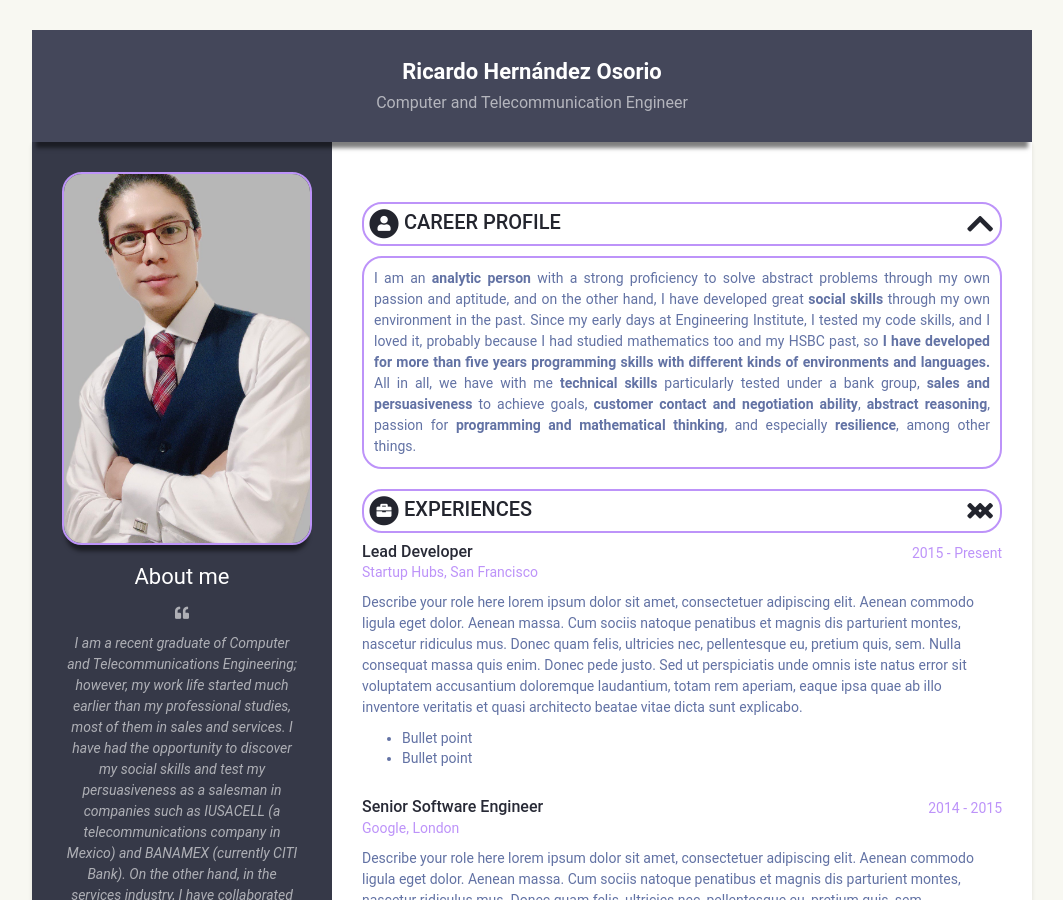
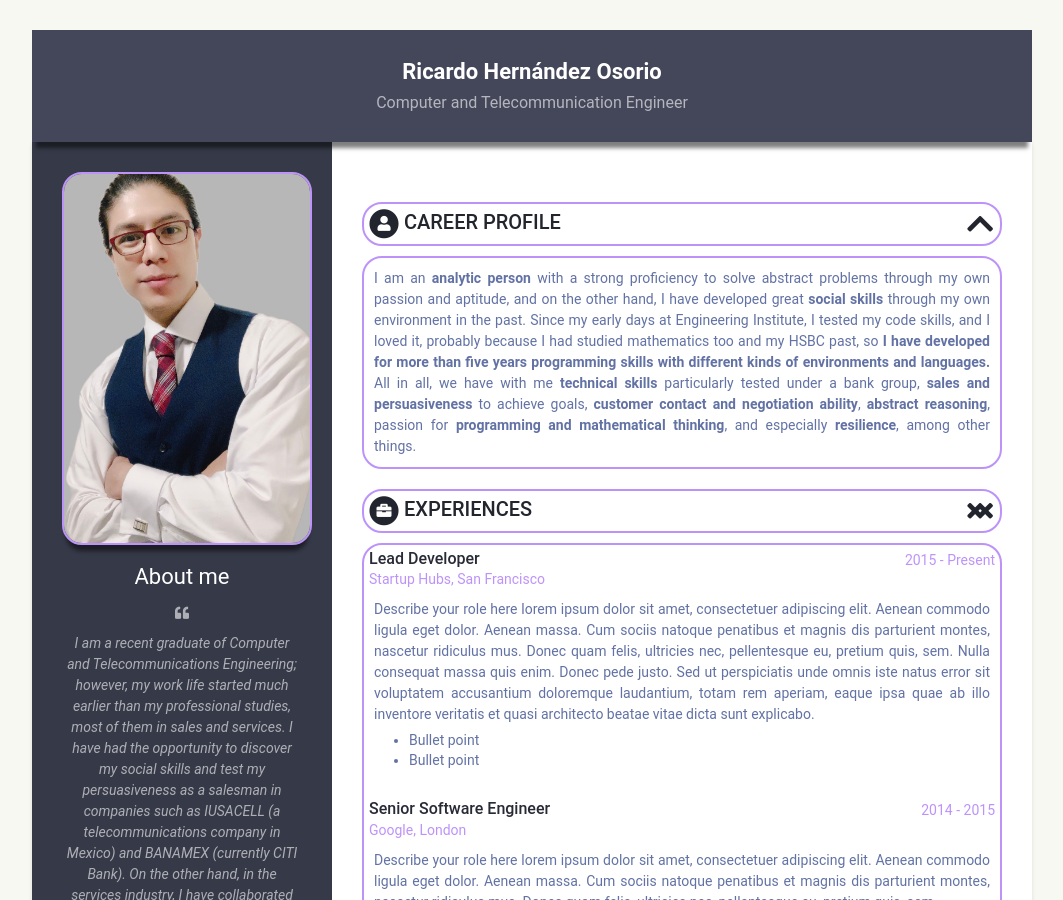
Before and after one commit to RicardoUAMmx/webcode, a Jekyll site: the page built from index.html, in a window 1280 px wide and 900 px high. Shown: the whole window, without its empty margins (108-1171 px from the left). Built offline with Jekyll 4.4.1, drawn with Linux system fonts in a browser that asks for light colours.

Commit message:
experimental cv-theme

```diff
--- a/_includes/experiences.html
+++ b/_includes/experiences.html
@@ -21,6 +21,7 @@
 	</div>
   </div>
 
+  <div class="summary">
   {% for experience in experiences.info %}
   <div class="item">
 
@@ -43,6 +44,7 @@
 
   </div><!--//item-->
   {% endfor %}
+  </div>
 
 </section><!--//section-->
 {% endif %}
```
